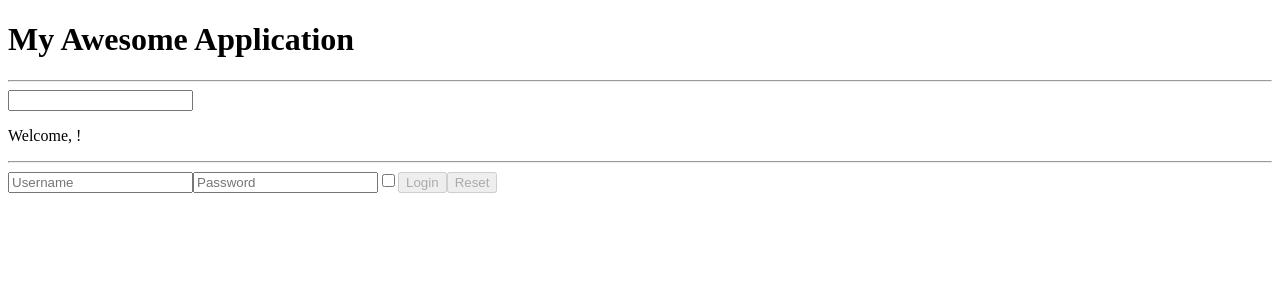
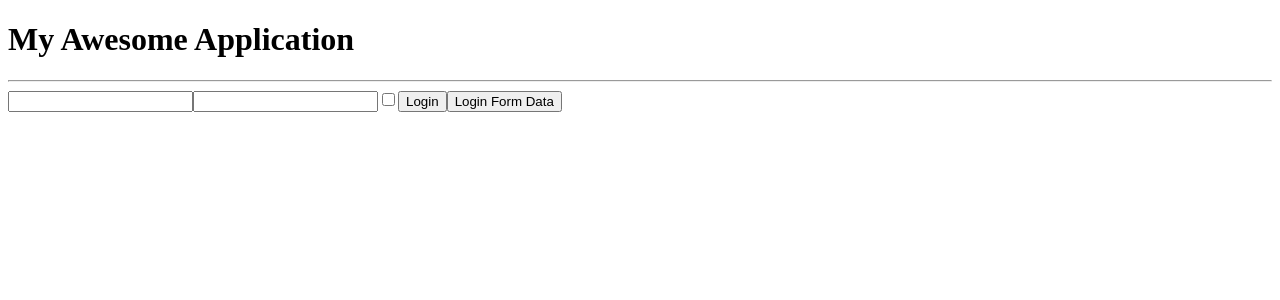
Before and after one commit to Giusp94/React, a React (Vite) app: page / in a window 1280 px wide. Shown: the top 300 px of the page. Built offline with nearby package versions, Linux system fonts and the light colour scheme.

Commit message:
Added ex Uncontrolled Components

```diff
--- a/src/App.jsx
+++ b/src/App.jsx
@@ -1,5 +1,4 @@
-import { InteractiveWelcome } from "./InteractiveWelcome";
-import { Login } from "./Login";
+import { UncontrolledLogin } from "./UncontrolledLogin";
 
 export function App() {
   function handleLogin(state) {
@@ -9,9 +8,7 @@ export function App() {
     <div>
       <h1>My Awesome Application</h1>
       <hr />
-      <InteractiveWelcome />
-      <hr />
-      <Login onLogin={handleLogin} />
+      <UncontrolledLogin />
     </div>
   );
 }
--- /dev/null
+++ b/src/UncontrolledLogin.jsx
@@ -0,0 +1,68 @@
+function onLogin(data) {
+  console.log(`LOGIN
+Username: ${data.target.elements.namedItem("username").value}
+Password: ${data.target.elements.namedItem("password").value}
+Remember: ${data.target.elements.namedItem("remember").checked}
+`);
+}
+export function UncontrolledLogin() {
+  function handleLoginUC(event) {
+    event.preventDefault();
+    onLogin(event);
+  }
+
+  function loginWithFormData(event) {
+    event.preventDefault();
+    const formData = new FormData(event.currentTarget);
+    console.log(`LOGIN FORM DATA
+Username: ${formData.get("username")}
+Password: ${formData.get("password")}
+Remember: ${formData.get("remember") === "on" ? true : false}`);
+  }
+
+  function checkButton(event) {
+    event.preventDefault();
+    event.nativeEvent.submitter.name === "event.target"
+      ? handleLoginUC(event)
+      : loginWithFormData(event);
+  }
+
+  return (
+    <form onSubmit={checkButton}>
+      <input name="username" type="text" />
+      <input name="password" type="password" />
+      <input name="remember" type="checkbox" />
+      <button name="event.target">Login</button>
+      <button name="form data">Login Form Data</button>
+    </form>
+  );
+}
+/*INGLESE
+
+Create an uncontrolled component called UncontrolledLogin, containing three inputs:
+a username input,
+a password input and
+a remember checkbox.
+Add a "login" button to the Login component
+
+When clicked, the event handler attached to the button should call an onLogin function that will print the values of the inputs.
+
+Attempt to access the values of the form using the DOM API by reading the event.target of the onSubmit event handler.
+
+Add a second button that call a loginWithFormData function that prints the values of the inputs by using the FormData API.
+
+*/
+/*ITALIANO
+Crea un componente non controllato chiamato UncontrolledLogin, contenente tre input:
+un input username,
+un input password e
+una casella di controllo remember.
+Aggiungi un pulsante "login" al componente Login
+
+Quando si fa clic, il gestore eventi associato al pulsante dovrebbe richiamare una funzione onLogin che stamperà i valori degli input.
+
+Prova ad accedere ai valori del modulo utilizzando l'API DOM leggendo l'event.target del gestore eventi onSubmit.
+
+Aggiungere un secondo pulsante che richiama una funzione loginWithFormData che stampa i valori degli input utilizzando l'API FormData.
+
+*/
```
